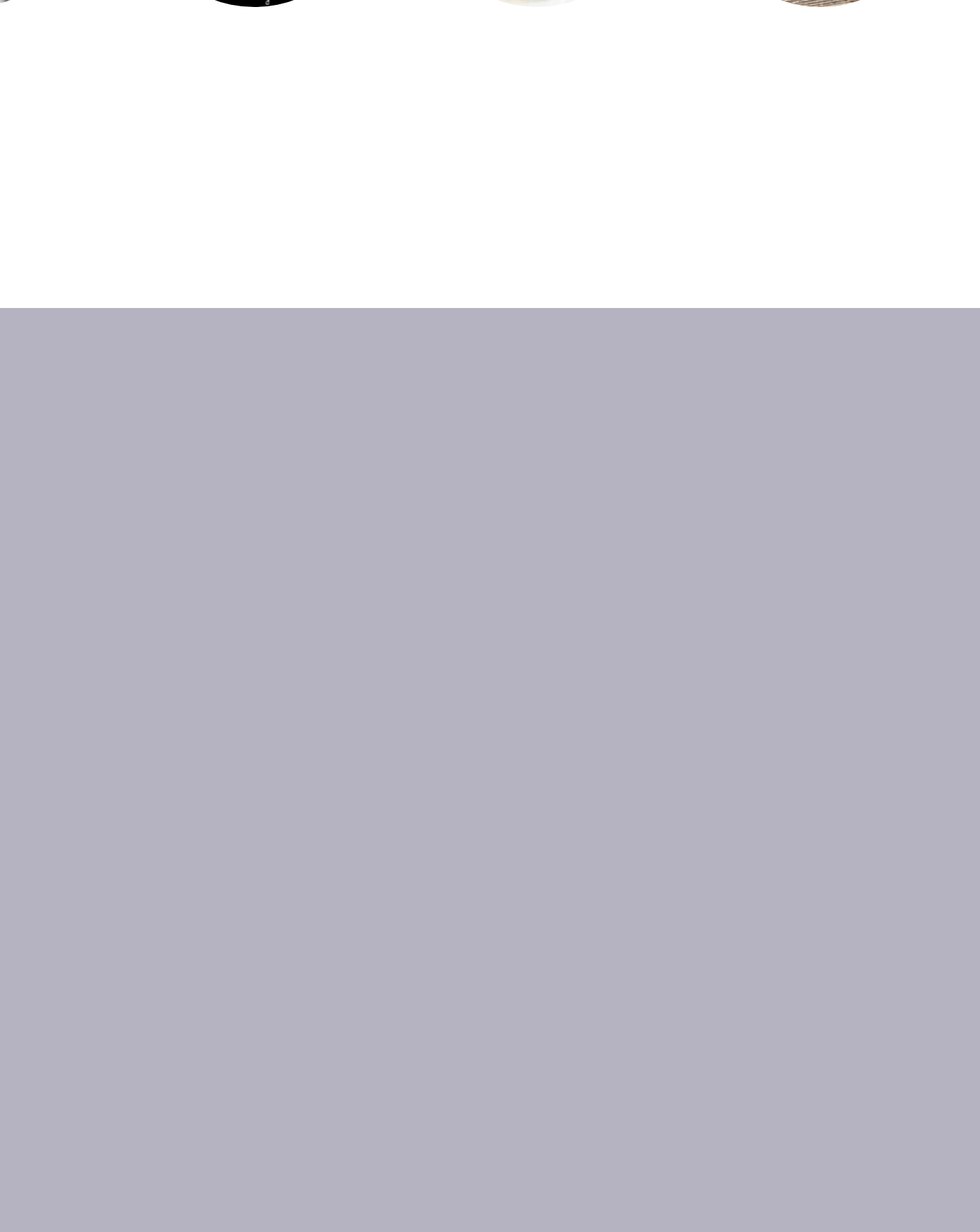
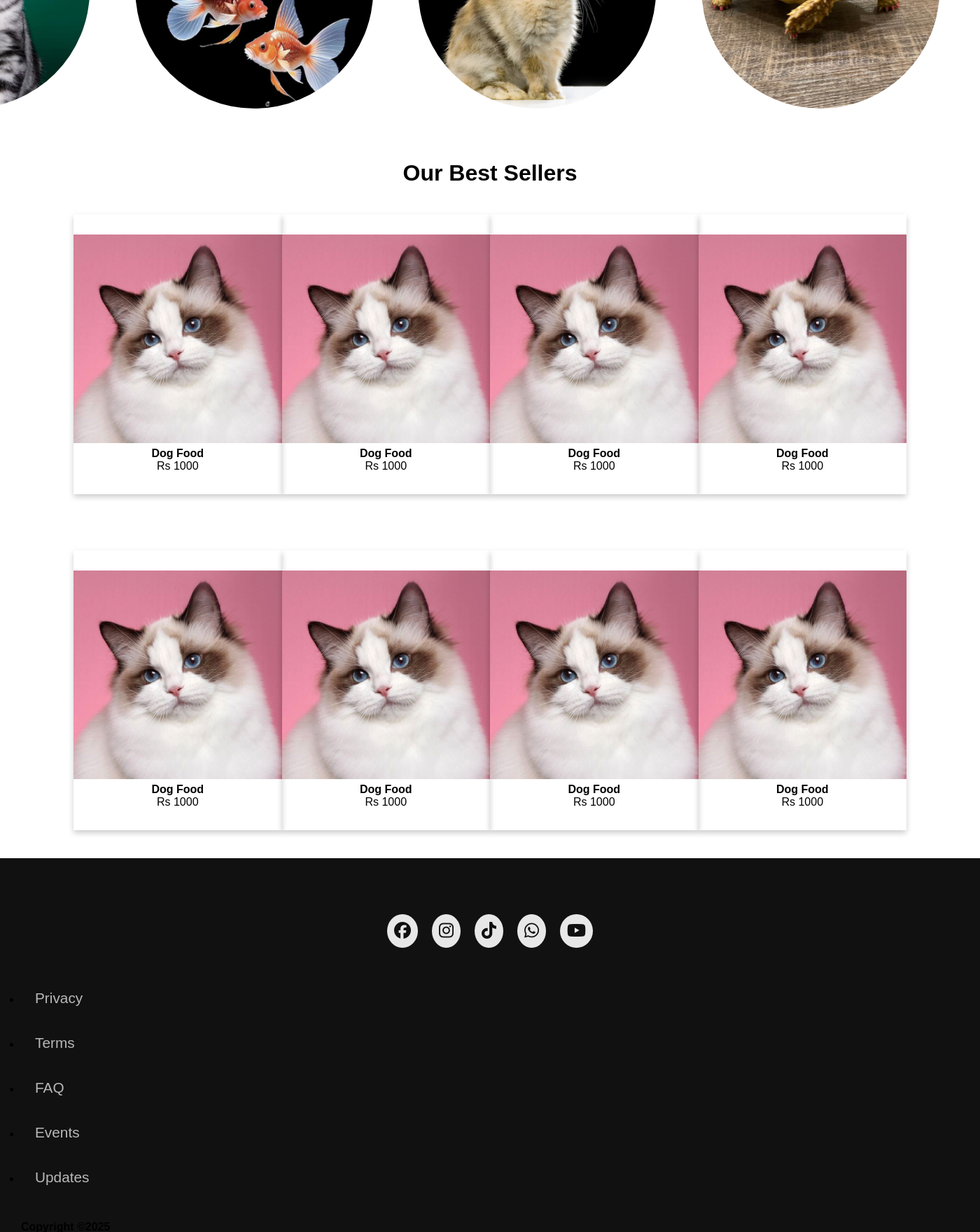
Before and after one commit to sumpumm/Petstore_ecommerce, a Django app: page / in a window 1400 px wide. Shown: the part 1160-2920 px from the top of the page at 70% size. Before the commit the page ends 1600 px from the top, so only its background shows below. Run offline with Django 5.2, Linux system fonts and the light colour scheme.

Commit message:
structure updated

```diff
--- a/static/css/style.css
+++ b/static/css/style.css
@@ -179,3 +179,87 @@
       transform: translateX(-100%);
   }
 }
+
+.text1{
+  text-decoration: none;
+  font-size: 40px;
+}
+.card {
+  box-shadow: 0 4px 8px 0 rgba(0,0,0,0.2);
+  transition: 0.3s;
+  width: 300px;
+  height: 400px;
+  text-align: center;
+  align-content: center;
+}
+.card:hover {
+  box-shadow: 0 8px 16px 0 rgba(0,0,0,0.2);
+}
+
+.container {
+  padding: 2px 16px;
+}
+.image{
+  height: 300px;
+  width: 300px;
+}
+.content1{
+  width: 85%;
+margin: auto;
+padding: 40px 0;
+display: flex;
+align-items: center;
+justify-content: space-between;
+align-self: center;
+}
+
+.footer{
+  background-color: #111;
+}
+.footerContainer{
+  width: 100%;
+  padding: 70px 30px 20px;
+}
+.socialIcons{
+  display: flex;
+  justify-content: center;
+}
+.socialIcons a{
+  text-decoration: none;
+  padding: 10px;
+  background-color: white;
+  margin: 10px;
+  border-radius: 50%;
+}
+.socialIcons a{
+  font-size: 1.5em;
+  color: #111;
+  opacity: 0.9;
+}
+.socialIcons a:hover{
+  background-color: #111;
+  transition: 0.5;
+}
+.socialIcons a:hover i{
+  color: white;
+  transition: 0.5s;;
+}
+.footerNav{
+  margin: 30px 0;
+}
+.footerNav ul{
+  display: flec;
+  justify-content: center;
+}
+.footerNav ul li a{
+  color: white;
+  margin: 20px;
+  text-decoration: none;
+  font-size: 1.3em;
+  opacity: 0.7;
+  transition: 0.5s;
+  display: inline-flex;
+}
+.footerNav ul li a:hover{
+  opacity: 1;
+}
--- a/templates/coll.html
+++ b/templates/coll.html
@@ -83,5 +83,4 @@
         </div>
     </div>
     </div>
-
 {% endblock body %}
--- a/templates/petstore.html
+++ b/templates/petstore.html
@@ -2,7 +2,9 @@
 {% load static %}
 
 {% block title %}Pet Store{% endblock title %}
-{% block link %} <link rel="stylesheet" href="{% static 'css/style.css' %}" />{% endblock link %}
+{% block link %} <link rel="stylesheet" href="{% static 'css/style.css' %}" />
+<link rel="stylesheet" href="https://cdnjs.cloudflare.com/ajax/libs/font-awesome/6.7.2/css/all.min.css" integrity="sha512-Evv84Mr4kqVGRNSgIGL/F/aIDqQb7xQ2vcrdIwxfjThSH8CSR7PBEakCr51Ck+w+/U6swU2Im1vVX0SVk9ABhg==" crossorigin="anonymous" referrerpolicy="no-referrer" />
+{% endblock link %}
 
 {% block body %}
 
@@ -16,7 +18,7 @@
             <li><a href="#">Home</a></li>
             <li><a href="#">Collection</a></li>
             <li><a href="#">Contact</a></li>
-            <li><a href="{% url 'aboutus' %}">About</a></li>
+            <li><a href="#">About</a></li>
             <li><a href="#">My Cart</a></li>
             <li><a href="#">Sign In</a></li>
             <li><a href="#">Log In</a></li>
@@ -25,16 +27,18 @@
 
     <div class="content">
         <form action="" class="searchbar">
-            <input type="text" placeholder="search here" name="q">
-            <button type="submit"><img src="{% static 'images/search.png' %}">
+            <input type="text" placeholder="search here" name="q"
+            <button type="submit"><img src="/image/search.png">
             </button>
         </form>
         <h1>PawFin</h1>
-        <p>Get Yourself a Paw</p>
+        <p>hamro dami slogan</p>
     <button type="button"><span></span>SHOP NOW</button>
     </div>
     </div>
-
+    <br><br><br><br>
+<h1><center>Our Categories</center></h1>
+<br><br>
 <div class="image">
     <div class="marquee-container">
         <div class="marquee">
@@ -50,5 +54,109 @@
 </div>
 </div>
 </div>
+<br><br><br><br><br><br><br><br>
+<h1><center>Our Best Sellers</center></h1>
+<div class="content1">
+    <div class="card">
+        <div class="img">
+        <img src="{% static 'images/cat.jpg' %}" alt="Avatar" style="width:100%">
+        </div>
+        <div class="container">
+        <h4><b>Dog Food</b></h4>
+        Rs 1000
+        </div>
+        </div>
+    <div class="card">
+        <div class="img">
+        <img src="{% static 'images/cat.jpg' %}" alt="Avatar" style="width:100%">
+        </div>
+        <div class="container">
+        <h4><b>Dog Food</b></h4>
+        Rs 1000
+        </div>
+    </div>
+    <div class="card">
+        <div class="img">
+        <img src="{% static 'images/cat.jpg' %}" alt="Avatar" style="width:100%">
+        </div>
+        <div class="container">
+        <h4><b>Dog Food</b></h4>
+        Rs 1000
+        </div>
+        </div>
+    <div class="card">
+        <div class="img">
+        <img src="{% static 'images/cat.jpg' %}" alt="Avatar" style="width:100%">
+        </div>
+        <div class="container">
+        <h4><b>Dog Food</b></h4>
+        Rs 1000
+        </div>
+    </div>
+    </div>
+<div class="content1">
+    <div class="card">
+        <div class="img">
+        <img src="{% static 'images/cat.jpg' %}" alt="Avatar" style="width:100%">
+        </div>
+        <div class="container">
+        <h4><b>Dog Food</b></h4>
+        Rs 1000
+        </div>
+        </div>
+    <div class="card">
+        <div class="img">
+        <img src="{% static 'images/cat.jpg' %}" alt="Avatar" style="width:100%">
+        </div>
+        <div class="container">
+        <h4><b>Dog Food</b></h4>
+        Rs 1000
+        </div>
+    </div>
+    <div class="card">
+        <div class="img">
+        <img src="{% static 'images/cat.jpg' %}" alt="Avatar" style="width:100%">
+        </div>
+        <div class="container">
+        <h4><b>Dog Food</b></h4>
+        Rs 1000
+        </div>
+        </div>
+    <div class="card">
+        <div class="img">
+        <img src="{% static 'images/cat.jpg' %}" alt="Avatar" style="width:100%">
+        </div>
+        <div class="container">
+        <h4><b>Dog Food</b></h4>
+        Rs 1000
+        </div>
+    </div>
+</div>
+</div>
+<div class="footer">
+<div class="footerContainer">
+<div class="socialIcons">
+    <a href=""><i class="fa-brands fa-facebook"></i></a>
+    <a href=""><i class="fa-brands fa-instagram"></i></a>
+    <a href=""><i class="fa-brands fa-tiktok"></i></a>
+    <a href=""><i class="fa-brands fa-whatsapp"></i></a>
+    <a href=""><i class="fa-brands fa-youtube"></i></a>
+</div>
+<div class="footerNav">
+    <ul>
+        <li><a href="">Privacy</a></li>
+        <li><a href="">Terms</a></li>
+        <li><a href="">FAQ</a></li>
+        <li><a href="">Events</a></li>
+        <li><a href="">Updates</a></li>
+    </ul>
+</div>
+<div class="footerBottom">
+    <h4>Copyright &copy;2025 </h4>
+</div>
+
+</footer>
+</div>
+</body>
 
 {% endblock body %}
```
Lines whose indentation alone changed are shown as unchanged.
